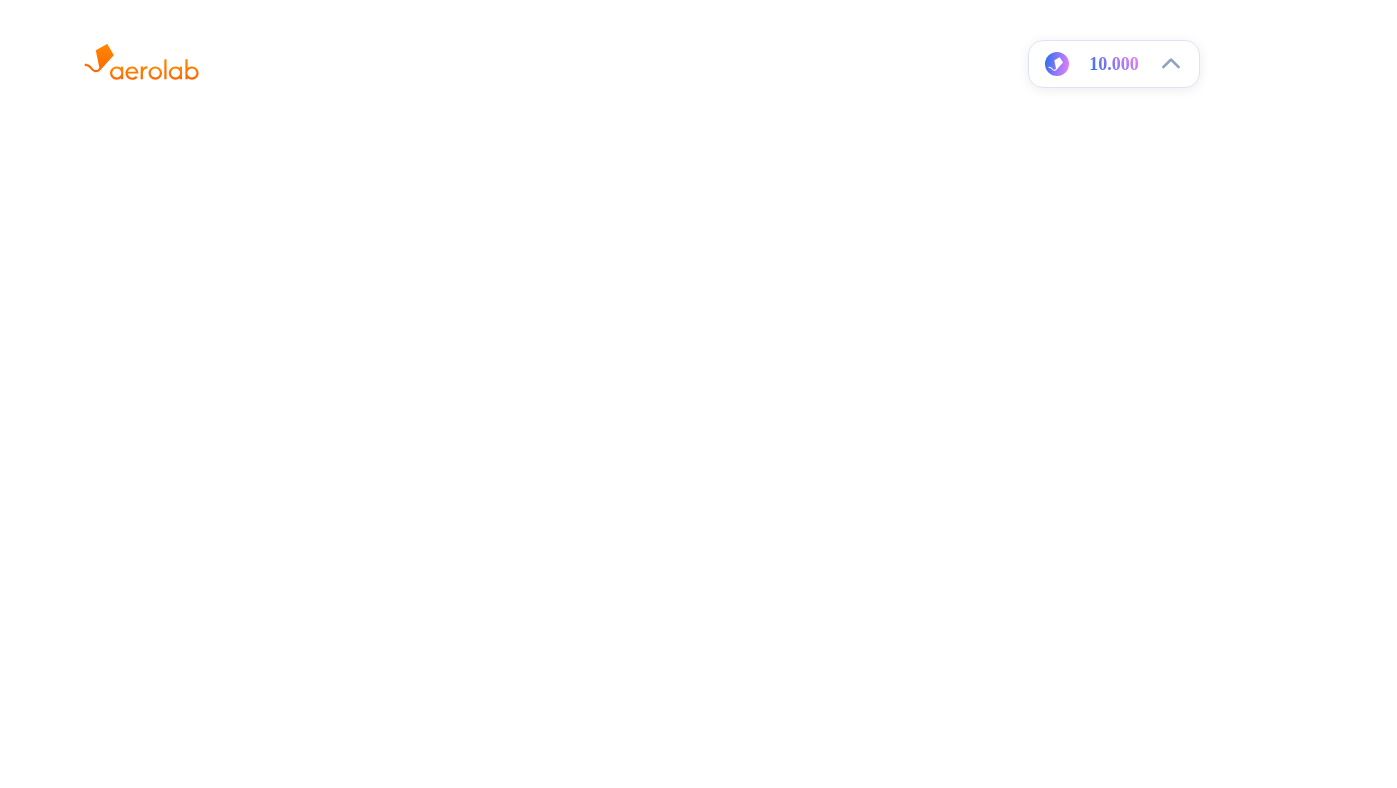
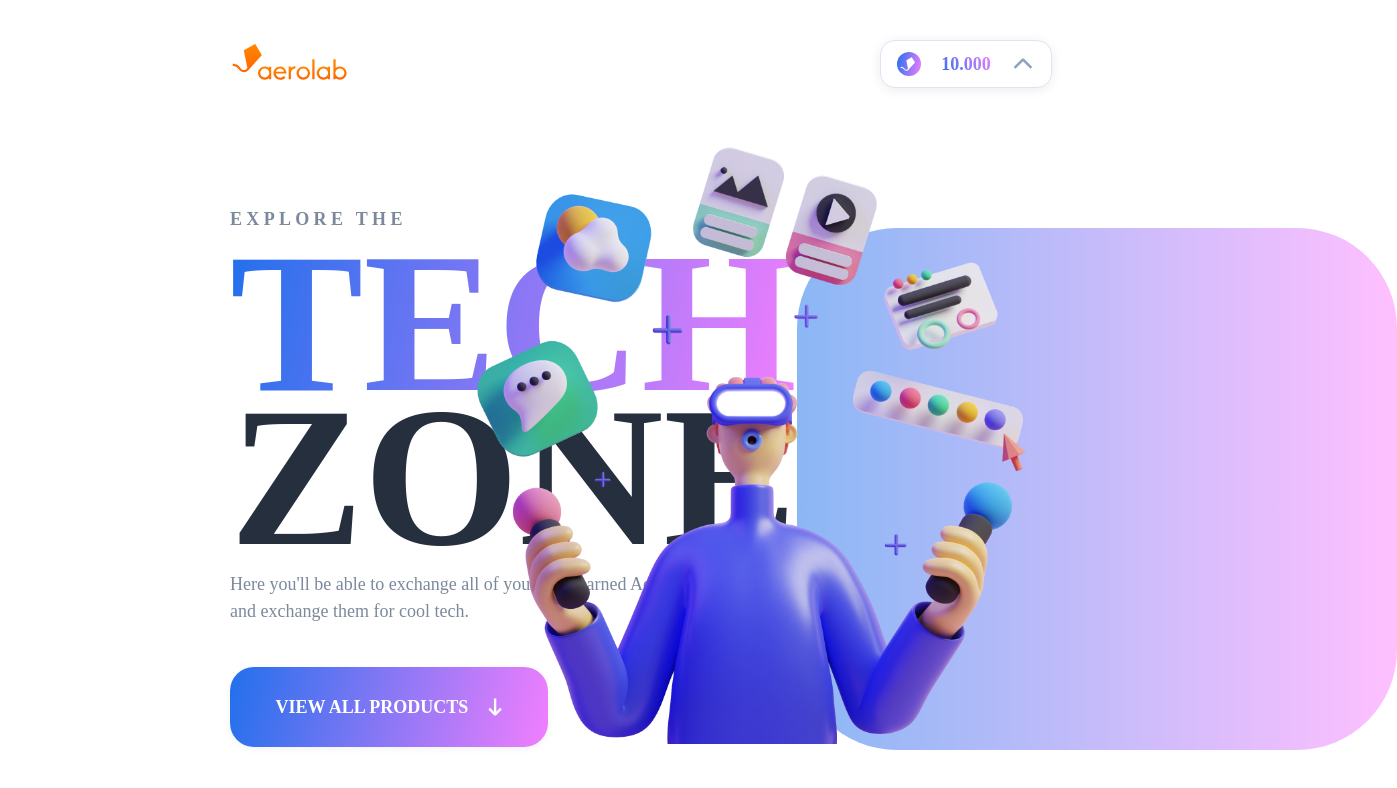
Before and after one commit to jorgediazok/Aerolab-Challenge, a Next.js app: page / in a window 1280 px wide. Shown: the top 788 px of the page, 1397 px wide, since content can reach past the window. Built offline with nearby package versions, Linux system fonts and the light colour scheme.

Commit message:
Added Hero in desktop version

```diff
--- a/components/Header/styles.js
+++ b/components/Header/styles.js
@@ -1,20 +1,17 @@
 import styled from 'styled-components';
 import { colors } from '../../styles/themes';
-
-console.log(colors.brand.default.color1);
 
 export const HeaderContainer = styled.header`
   display: flex;
   justify-content: space-between;
   height: 128px;
-  max-width: 1464px;
-  background: #ffffff;
-  padding: 40px 0px 40px 0px;
+  background: ${colors.neutrals.grey000};
+  padding: 40px 0px;
   width: '100%';
 `;
 
 export const AeroLogo = styled.img`
-  margin-left: 80px;
+  margin-left: 228px;
 `;
 
 export const AeroCoinsContainer = styled.div`
@@ -27,7 +24,7 @@ export const AeroCoinsContainer = styled.div`
   padding: 8px 16px;
   border: 1px solid #dae4f2;
   border-radius: 15px;
-  margin-right: 80px;
+  margin-right: 228px;
   box-shadow: 0px 2px 12px rgba(0, 0, 0, 0.08);
 `;
 
--- /dev/null
+++ b/components/Hero/Hero.js
@@ -0,0 +1,45 @@
+import React from 'react';
+import {
+  HeroContainer,
+  HeroLeftContainer,
+  HeroRightContainer,
+  HeroImage,
+  HeroImageBackground,
+  HeroLeftTitleFour,
+  HeroLeftTitleOne,
+  HeroLeftTitleTwo,
+  HeroLeftTitleThree,
+  HeroLeftButton,
+  HeroLeftButtonIcon,
+} from './styles';
+import Image from 'next/image';
+
+const Hero = () => {
+  return (
+    <HeroContainer>
+      <HeroLeftContainer>
+        <HeroLeftTitleOne>Explore the</HeroLeftTitleOne>
+        <HeroLeftTitleTwo>Tech</HeroLeftTitleTwo>
+        <HeroLeftTitleThree>Zone</HeroLeftTitleThree>
+        <HeroLeftTitleFour>
+          Here you&apos;ll be able to exchange all of your hard-earned
+          Aeropoints and exchange them for cool tech.
+        </HeroLeftTitleFour>
+        <HeroLeftButton>
+          View all Products{' '}
+          <HeroLeftButtonIcon src='/assets/icons/chevron-default2.svg' alt='' />
+        </HeroLeftButton>
+      </HeroLeftContainer>
+      <HeroRightContainer>
+        <HeroImageBackground />
+        <HeroImage
+          src={'/assets/illustrations/hero-desktop.png'}
+          alt=''
+          style={{ color: 'white' }}
+        />
+      </HeroRightContainer>
+    </HeroContainer>
+  );
+};
+
+export default Hero;
--- /dev/null
+++ b/components/Hero/styles.js
@@ -0,0 +1,121 @@
+import styled from 'styled-components';
+import { colors, typeStyles } from '../../styles/themes';
+
+console.log(typeStyles.desktop.text.textL1Second);
+
+export const HeroContainer = styled.main`
+  background: ${colors.neutrals.grey000};
+  display: flex;
+  justify-content: space-between;
+`;
+
+export const HeroLeftContainer = styled.div`
+  display: flex;
+  flex-direction: column;
+  justify-content: center;
+  align-items: stretch;
+  margin-left: 230px;
+  margin-top: 75px;
+`;
+
+export const HeroLeftTitleOne = styled.span`
+  font-family: ${typeStyles.desktop.text.textL1Second.family};
+  font-size: ${typeStyles.desktop.text.textL1Second.size};
+  font-weight: ${typeStyles.desktop.text.textL1Second.weight};
+  line-height: ${typeStyles.desktop.text.textL1Second.lineHeight};
+  letter-spacing: ${typeStyles.desktop.text.textL1Second.letterSpacing};
+  color: ${colors.neutrals.grey600};
+  text-transform: uppercase;
+`;
+
+export const HeroLeftTitleTwo = styled.h1`
+  font-family: ${typeStyles.desktop.titles.fontL1.family};
+  font-size: ${typeStyles.desktop.titles.fontL1.size};
+  font-weight: ${typeStyles.desktop.titles.fontL1.weight};
+  line-height: ${typeStyles.desktop.titles.fontL1.lineHeight};
+  background: linear-gradient(102.47deg, #176feb -5.34%, #ff80ff 106.58%);
+  border-radius: 8px 8px 0px 0px;
+  background-size: 100%;
+  -webkit-background-clip: text;
+  -moz-background-clip: text;
+  -webkit-text-fill-color: transparent;
+  -moz-text-fill-color: transparent;
+  text-transform: uppercase;
+  margin-top: 10px;
+`;
+
+export const HeroLeftTitleThree = styled.h1`
+  font-family: ${typeStyles.desktop.titles.fontL1.family};
+  font-size: ${typeStyles.desktop.titles.fontL1.size};
+  font-weight: ${typeStyles.desktop.titles.fontL1.weight};
+  line-height: ${typeStyles.desktop.titles.fontL1.lineHeight};
+  color: ${colors.neutrals.grey900};
+  text-transform: uppercase;
+  margin-top: -140px;
+`;
+
+export const HeroLeftTitleFour = styled.p`
+  font-family: ${typeStyles.desktop.text.textL1Third.family};
+  font-size: ${typeStyles.desktop.text.textL1Third.size};
+  font-weight: ${typeStyles.desktop.text.textL1Third.weight};
+  line-height: ${typeStyles.desktop.text.textL1Third.lineHeight};
+  color: ${colors.neutrals.grey600};
+  text-align: left;
+  max-width: 500px;
+  margin-top: -120px;
+`;
+
+export const HeroLeftButton = styled.button`
+  margin-top: 24px;
+  display: flex;
+  flex-direction: row;
+  justify-content: center;
+  align-items: center;
+  background: linear-gradient(102.47deg, #176feb -5.34%, #ff80ff 106.58%);
+  box-shadow: 0px 2px 8px rgba(0, 0, 0, 0.05);
+  border-radius: 24px;
+  text-transform: uppercase;
+  width: 318px;
+  height: 80px;
+  font-family: Montserrat;
+  font-style: normal;
+  font-weight: 600;
+  font-size: 18px;
+  line-height: 150%;
+  text-align: center;
+  color: #ffffff;
+  border: none;
+`;
+
+export const HeroLeftButtonIcon = styled.img`
+  color: #ffffff !important;
+  font-size: 54px;
+  width: 14.25px;
+  height: 17.85px;
+  margin-left: 20px;
+`;
+
+export const HeroRightContainer = styled.div`
+  margin-right: 230px;
+  margin-top: -100px;
+`;
+
+export const HeroImageBackground = styled.div`
+  position: relative;
+  background: linear-gradient(90deg, #176feb, #ff80ff);
+  opacity: 50%;
+  width: 600px;
+  height: 522px;
+  z-index: 0;
+  margin-top: 200px;
+  border-radius: 100px;
+`;
+
+export const HeroImage = styled.img`
+  position: absolute;
+  width: 723px;
+  height: 712px;
+  margin-top: -718px;
+  right: 172px;
+  z-index: 9999999 !important;
+`;
--- a/pages/index.js
+++ b/pages/index.js
@@ -1,5 +1,6 @@
 import Head from 'next/head';
 import Header from '../components/Header/Header';
+import Hero from '../components/Hero/Hero';
 
 export default function Home() {
   return (
@@ -10,6 +11,7 @@ export default function Home() {
         <link rel='icon' href='/favicon.svg' />
       </Head>
       <Header />
+      <Hero />
     </div>
   );
 }
--- a/styles/themes.js
+++ b/styles/themes.js
@@ -45,8 +45,8 @@ export const typeStyles = {
       fontL1: {
         family: 'Montserrat',
         size: '200px',
-        weight: 'black',
-        lineHeight: '80%',
+        weight: 'bold',
+        lineHeight: '160px',
         letterSpacing: '0%',
         textStyle: 'All-caps',
       },
@@ -54,7 +54,7 @@ export const typeStyles = {
         family: 'Montserrat',
         size: '48px',
         weight: 'black',
-        lineHeight: '80%',
+        lineHeight: '160px',
         letterSpacing: '0%',
         textStyle: 'All-caps',
       },
@@ -62,7 +62,7 @@ export const typeStyles = {
         family: 'Montserrat',
         size: '32px',
         weight: 'black',
-        lineHeight: '80%',
+        lineHeight: '160px',
         letterSpacing: '0%',
         textStyle: 'All-caps',
       },
@@ -72,23 +72,23 @@ export const typeStyles = {
         family: 'Montserrat',
         size: '18px',
         weight: 'semibold',
-        lineHeight: '150%',
+        lineHeight: '27px',
         letterSpacing: '0%',
         textStyle: 'none',
       },
       textL1Second: {
         family: 'Montserrat',
         size: '18px',
-        weight: 'semibold',
-        lineHeight: '150%',
-        letterSpacing: '24%',
+        weight: '600',
+        lineHeight: '27px',
+        letterSpacing: '0.24em',
         textStyle: 'All-caps',
       },
       textL1Third: {
         family: 'Montserrat',
         size: '18px',
         weight: 'medium',
-        lineHeight: '150%',
+        lineHeight: '27px',
         letterSpacing: '0%',
         textStyle: 'None',
       },
@@ -96,7 +96,7 @@ export const typeStyles = {
         family: 'Montserrat',
         size: '14px',
         weight: 'semibold',
-        lineHeight: '150%',
+        lineHeight: '27px',
         letterSpacing: '0%',
         textStyle: 'None',
       },
@@ -104,7 +104,7 @@ export const typeStyles = {
         family: 'Montserrat',
         size: '14px',
         weight: 'semibold',
-        lineHeight: '150%',
+        lineHeight: '27px',
         letterSpacing: '5%',
         textStyle: 'All-caps',
       },
@@ -142,7 +142,7 @@ export const typeStyles = {
         family: 'Montserrat',
         size: '16px',
         weight: 'semibold',
-        lineHeight: '150%',
+        lineHeight: '27px',
         letterSpacing: '0%',
         textStyle: 'none',
       },
@@ -150,7 +150,7 @@ export const typeStyles = {
         family: 'Montserrat',
         size: '16px',
         weight: 'semibold',
-        lineHeight: '150%',
+        lineHeight: '27px',
         letterSpacing: '24%',
         textStyle: 'All-caps',
       },
@@ -158,7 +158,7 @@ export const typeStyles = {
         family: 'Montserrat',
         size: '16px',
         weight: 'medium',
-        lineHeight: '150%',
+        lineHeight: '27px',
         letterSpacing: '0%',
         textStyle: 'none',
       },
@@ -166,7 +166,7 @@ export const typeStyles = {
         family: 'Montserrat',
         size: '12px',
         weight: 'semibold',
-        lineHeight: '150%',
+        lineHeight: '27px',
         letterSpacing: '0%',
         textStyle: 'none',
       },
@@ -174,7 +174,7 @@ export const typeStyles = {
         family: 'Montserrat',
         size: '12px',
         weight: 'semibold',
-        lineHeight: '150%',
+        lineHeight: '27px',
         letterSpacing: '0%',
         textStyle: 'All-caps',
       },
```
Also changed, not shown: public/assets/icons/chevron-default2.svg (added).
